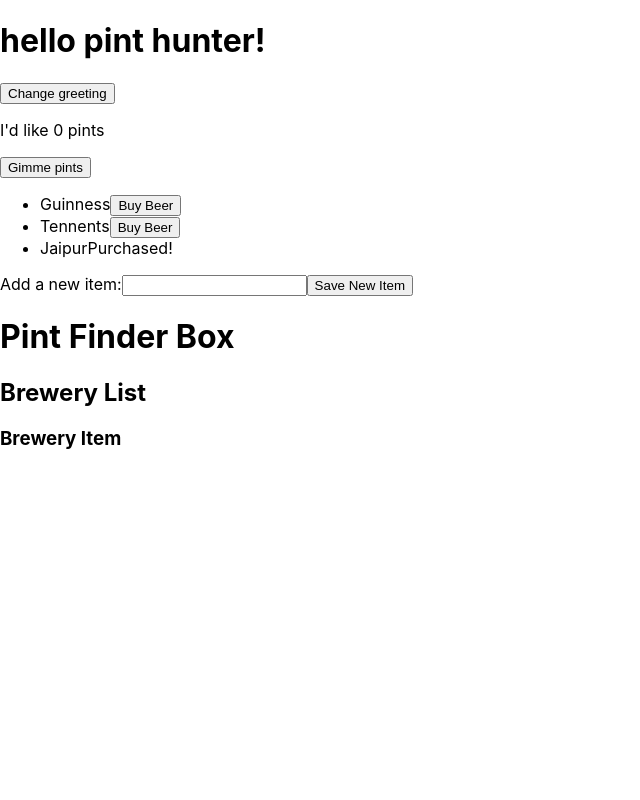
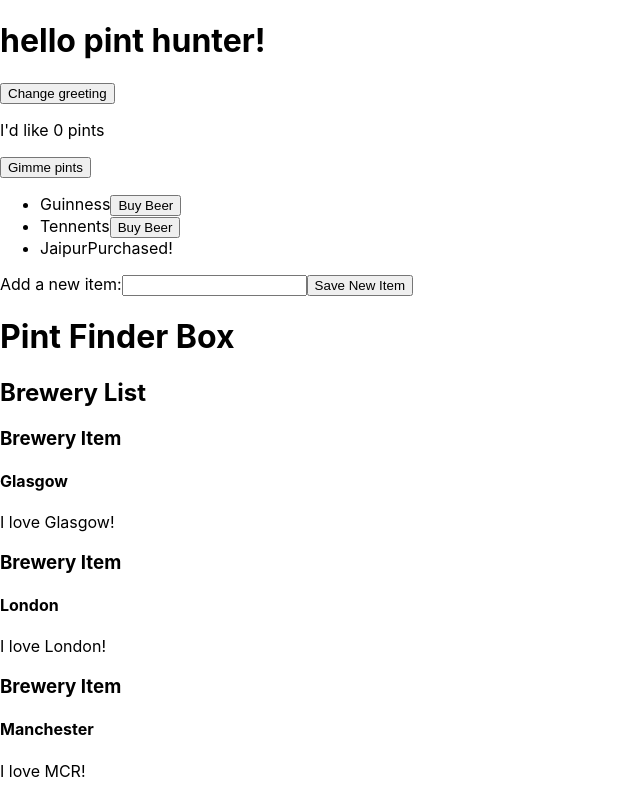
Before and after one commit to sarahvii/pint-hunter, a React (Create React App) app: page / in a window 1280 px wide. Shown: the whole page, without its empty margins (0-640 px from the left). Built offline with nearby package versions, Linux system fonts and the light colour scheme.

Commit message:
children rendered

```diff
--- a/src/components/BreweryItem.js
+++ b/src/components/BreweryItem.js
@@ -1,8 +1,12 @@
 import React from "react";
 
-const BreweryItem = () => {
+const BreweryItem = ({location, children}) => {
     return (
+        <>
         <h3>Brewery Item</h3>
+        <h4>{location}</h4>
+        <p>{children}</p>
+        </>
      );
 }
 
--- a/src/components/BreweryList.js
+++ b/src/components/BreweryList.js
@@ -5,7 +5,9 @@ const BreweryList = () => {
     return (
         <>
         <h2>Brewery List</h2>
-        <BreweryItem/>
+        <BreweryItem location = "Glasgow">I love Glasgow!</BreweryItem>
+        <BreweryItem location = "London">I love London!</BreweryItem>
+        <BreweryItem location = "Manchester">I love MCR!</BreweryItem>
         </>
      );
 }
```
